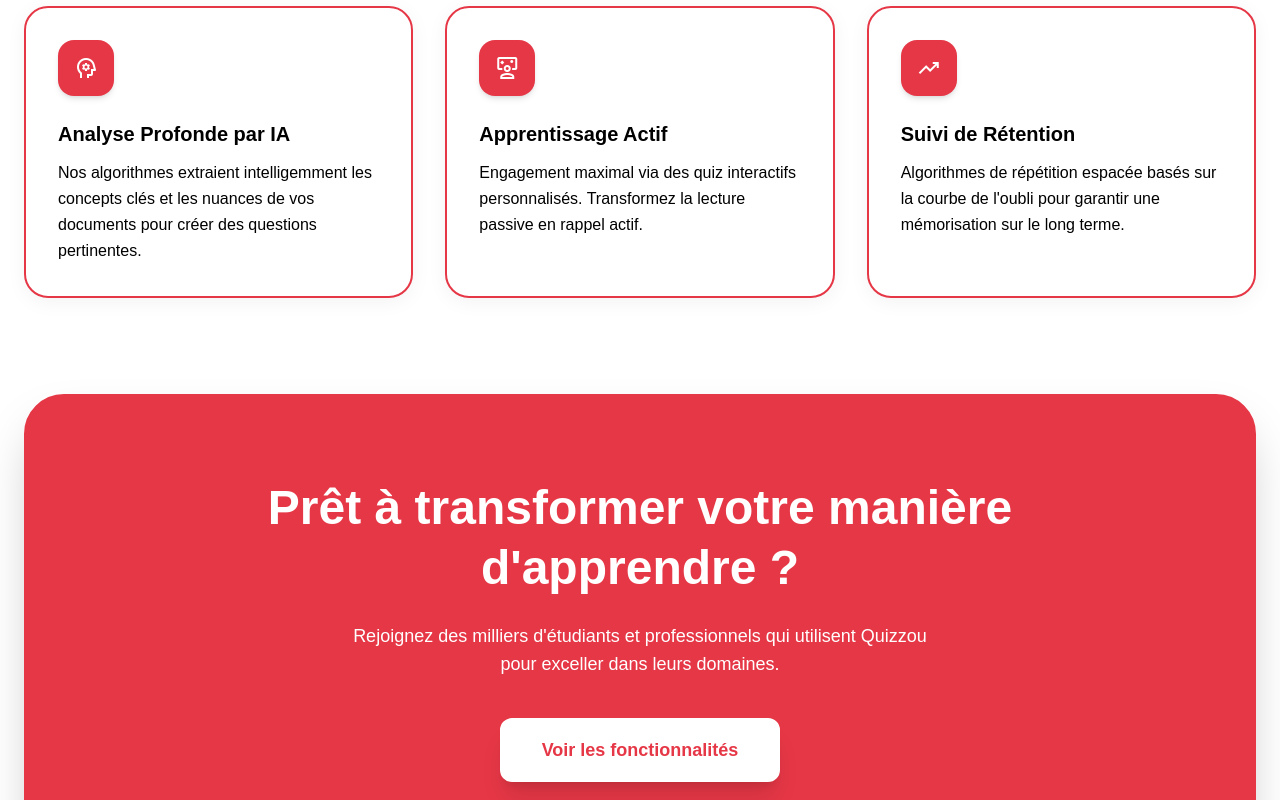
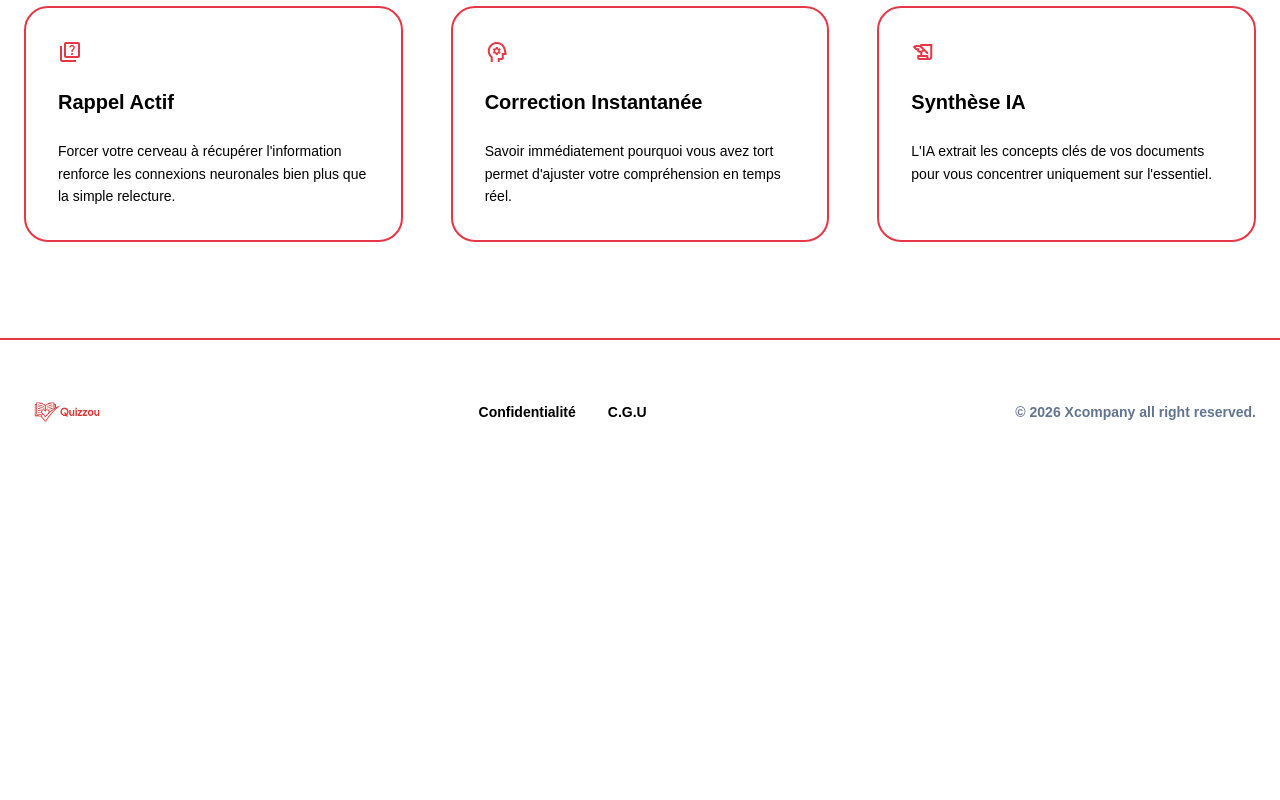
Before and after one commit to daliyvan4-design/Quizzou, a Next.js app: page / in a window 1280 px wide. Shown: the part 920-1720 px from the top of the page. After the commit the page ends 1404 px from the top, so only its background shows below. Built offline with nearby package versions, Linux system fonts and the light colour scheme; no server answers.

Commit message:
Enhance Home login with browserPopupRedirectResolver and logs

```diff
--- a/src/app/page.tsx
+++ b/src/app/page.tsx
@@ -4,7 +4,7 @@ import Image from "next/image";
 import Link from "next/link";
 import { useState } from "react";
 import { useRouter } from "next/navigation";
-import { signInWithPopup } from "firebase/auth";
+import { signInWithPopup, browserPopupRedirectResolver } from "firebase/auth";
 import { auth, googleProvider } from "@/lib/firebase/config";
 
 export default function Home() {
@@ -14,7 +14,12 @@ export default function Home() {
   const handleLogin = async () => {
     try {
       setIsLoggingIn(true);
-      const result = await signInWithPopup(auth, googleProvider);
+
+      // Log pour vérifier que les variables sont bien chargées côté client
+      console.log("Tentative de connexion...");
+      console.log("Firebase App Name:", auth.app.name);
+
+      const result = await signInWithPopup(auth, googleProvider, browserPopupRedirectResolver);
       const idToken = await result.user.getIdToken();
 
       const res = await fetch("/api/auth/session", {
@@ -100,63 +105,36 @@ export default function Home() {
             <p className="text-black max-w-2xl mx-auto italic font-medium">Une approche scientifique pour une mémorisation durable et sans effort.</p>
           </div>
 
-          <div className="grid grid-cols-1 md:grid-cols-3 gap-8">
-            <div className="glass-card bg-white border-2 border-primary p-8 rounded-3xl group hover:shadow-[0_0_15px_rgba(230,55,70,0.5)] transition-all duration-300">
-              <div className="w-14 h-14 bg-primary rounded-2xl flex items-center justify-center mb-6 text-white group-hover:scale-110 transition-transform shadow-md">
-                <span className="material-symbols-outlined text-3xl">psychology</span>
-              </div>
-              <h3 className="text-xl font-bold mb-3 text-black">Analyse Profonde par IA</h3>
-              <p className="text-black font-medium leading-relaxed">
-                Nos algorithmes extraient intelligemment les concepts clés et les nuances de vos documents pour créer des questions pertinentes.
-              </p>
+          <div className="grid grid-cols-1 md:grid-cols-3 gap-12">
+            <div className="flex flex-col gap-6 p-8 rounded-3xl border-2 border-primary hover:bg-primary/5 transition-colors">
+              <span className="material-symbols-outlined text-primary text-5xl">quiz</span>
+              <h3 className="text-xl font-black text-black">Rappel Actif</h3>
+              <p className="text-sm text-black leading-relaxed font-medium">Forcer votre cerveau à récupérer l'information renforce les connexions neuronales bien plus que la simple relecture.</p>
             </div>
-            <div className="glass-card bg-white border-2 border-primary p-8 rounded-3xl group hover:shadow-[0_0_15px_rgba(230,55,70,0.5)] transition-all duration-300">
-              <div className="w-14 h-14 bg-primary rounded-2xl flex items-center justify-center mb-6 text-white group-hover:scale-110 transition-transform shadow-md">
-                <span className="material-symbols-outlined text-3xl">interactive_space</span>
-              </div>
-              <h3 className="text-xl font-bold mb-3 text-black">Apprentissage Actif</h3>
-              <p className="text-black font-medium leading-relaxed">
-                Engagement maximal via des quiz interactifs personnalisés. Transformez la lecture passive en rappel actif.
-              </p>
+            <div className="flex flex-col gap-6 p-8 rounded-3xl border-2 border-primary hover:bg-primary/5 transition-colors">
+              <span className="material-symbols-outlined text-primary text-5xl">psychology</span>
+              <h3 className="text-xl font-black text-black">Correction Instantanée</h3>
+              <p className="text-sm text-black leading-relaxed font-medium">Savoir immédiatement pourquoi vous avez tort permet d'ajuster votre compréhension en temps réel.</p>
             </div>
-            <div className="glass-card bg-white border-2 border-primary p-8 rounded-3xl group hover:shadow-[0_0_15px_rgba(230,55,70,0.5)] transition-all duration-300">
-              <div className="w-14 h-14 bg-primary rounded-2xl flex items-center justify-center mb-6 text-white group-hover:scale-110 transition-transform shadow-md">
-                <span className="material-symbols-outlined text-3xl">trending_up</span>
-              </div>
-              <h3 className="text-xl font-bold mb-3 text-black">Suivi de Rétention</h3>
-              <p className="text-black font-medium leading-relaxed">
-                Algorithmes de répétition espacée basés sur la courbe de l'oubli pour garantir une mémorisation sur le long terme.
-              </p>
+            <div className="flex flex-col gap-6 p-8 rounded-3xl border-2 border-primary hover:bg-primary/5 transition-colors">
+              <span className="material-symbols-outlined text-primary text-5xl">history_edu</span>
+              <h3 className="text-xl font-black text-black">Synthèse IA</h3>
+              <p className="text-sm text-black leading-relaxed font-medium">L'IA extrait les concepts clés de vos documents pour vous concentrer uniquement sur l'essentiel.</p>
             </div>
-          </div>
-        </section>
-
-        <section className="bg-primary mx-6 mb-12 rounded-[2.5rem] py-20 px-6 border-4 border-primary overflow-hidden relative shadow-2xl">
-          <div className="max-w-4xl mx-auto text-center relative z-10">
-            <h2 className="text-4xl lg:text-5xl font-black text-white mb-6 leading-tight">
-              Prêt à transformer votre manière d'apprendre ?
-            </h2>
-            <p className="text-white text-lg mb-10 max-w-xl mx-auto font-medium">
-              Rejoignez des milliers d'étudiants et professionnels qui utilisent Quizzou pour exceller dans leurs domaines.
-            </p>
-            <Link href="/features" className="bg-white text-primary border-2 border-white px-10 py-4 rounded-xl text-lg font-bold shadow-xl hover:bg-transparent hover:text-white transition-all inline-block">
-              Voir les fonctionnalités
-            </Link>
           </div>
         </section>
       </main>
 
-      <footer className="py-12 px-6 border-t-2 border-primary bg-white text-black text-center md:text-left">
-        <div className="max-w-7xl mx-auto flex flex-col md:flex-row items-center justify-between gap-8">
+      <footer className="mt-auto py-12 border-t-2 border-primary">
+        <div className="max-w-7xl mx-auto px-6 flex flex-col md:flex-row justify-between items-center gap-8">
           <div className="flex items-center">
-            <img src="/logo.png" alt="Quizzou Logo" className="h-16 w-auto object-contain" />
+            <img src="/logo.png" alt="Quizzou Logo" className="h-12 w-auto object-contain" />
           </div>
-          <div className="flex flex-wrap justify-center gap-8 font-medium">
-            <Link className="text-sm hover:text-primary transition-colors" href="/privacy">Confidentialité</Link>
-            <Link className="text-sm hover:text-primary transition-colors" href="/terms">Conditions</Link>
-            <Link className="text-sm hover:text-primary transition-colors" href="/contact">Contact</Link>
+          <div className="flex gap-8 text-sm font-bold">
+            <Link href="/privacy" className="hover:text-primary transition-colors">Confidentialité</Link>
+            <Link href="/terms" className="hover:text-primary transition-colors">C.G.U</Link>
           </div>
-          <p className="text-sm font-medium">© 2026 Xcompany all right reserved.</p>
+          <p className="text-sm font-bold text-slate-500">© 2026 Xcompany all right reserved.</p>
         </div>
       </footer>
     </div>
```
